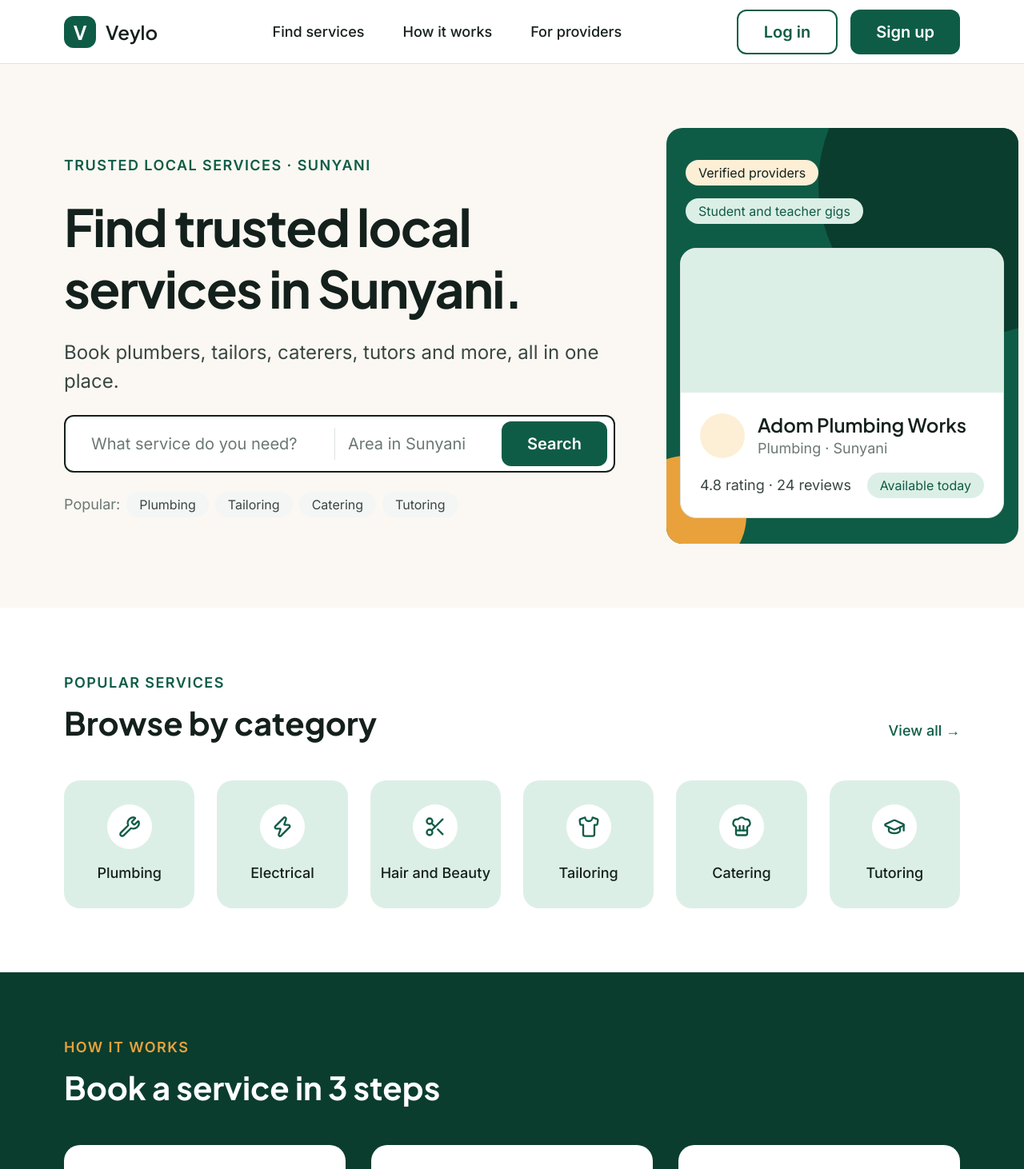
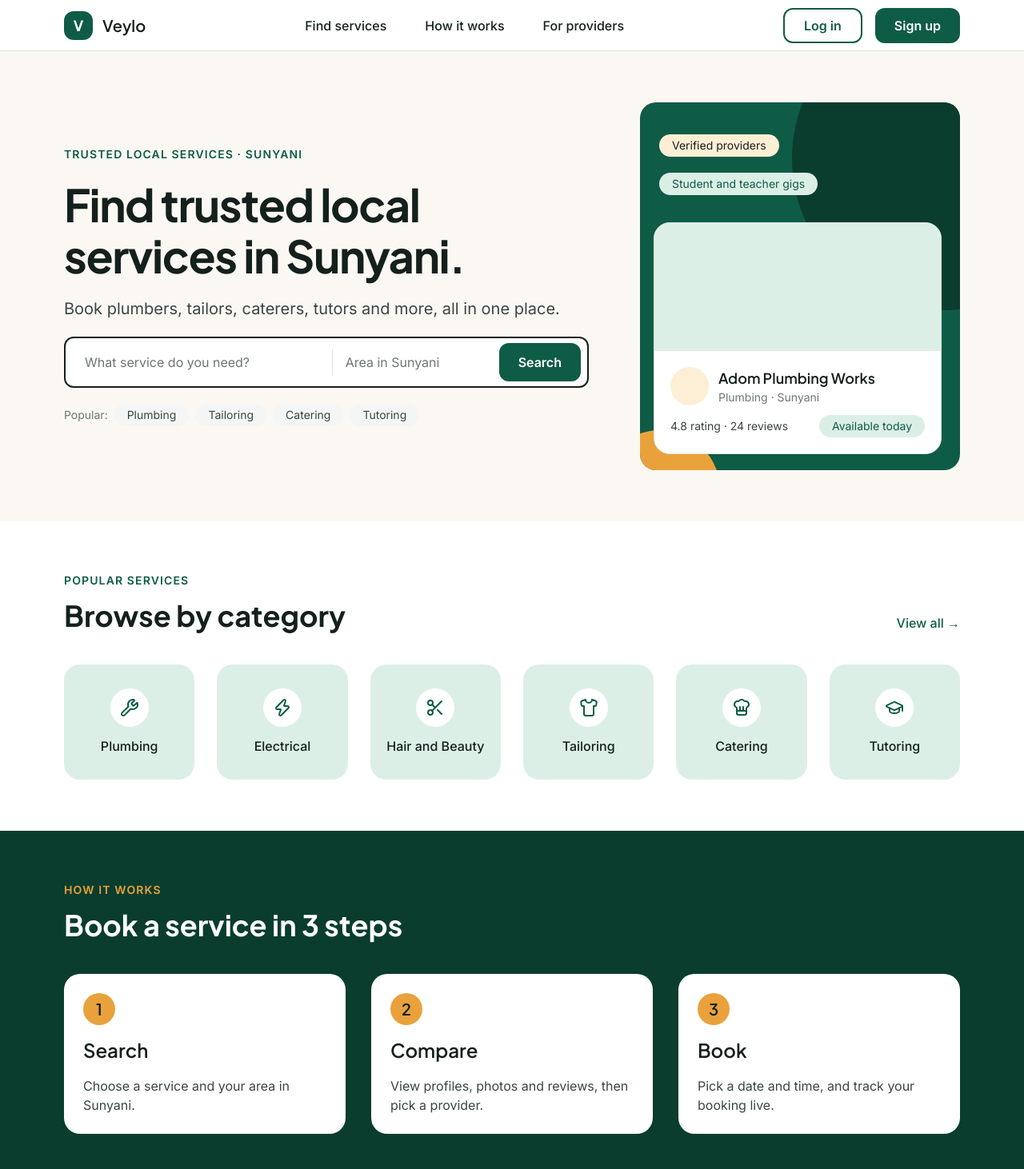
Before and after one commit to Meshack000/Veylo, a React (Vite) app: page / in a window 1280 px wide. Shown: the top 1462 px of the page at 80% size. Built offline with nearby package versions, Linux system fonts and the light colour scheme.

Commit message:
refactor: adjust typography and spacing across multiple components for improved consistency

```diff
--- a/src/components/Categories.jsx
+++ b/src/components/Categories.jsx
@@ -18,34 +18,34 @@ function Categories() {
   return (
     // id="services" lets the "Find services" link in the navbar scroll here
     <section id="services" className="bg-surface">
-      <div className="mx-auto w-full max-w-[1440px] px-6 py-20 lg:px-20">
+      <div className="mx-auto w-full max-w-[1440px] px-6 py-16 lg:px-20">
         {/* Heading row */}
         <div className="flex items-end justify-between gap-4">
           <div className="flex flex-col gap-3">
-            <p className="text-lg font-semibold uppercase tracking-[0.08em] text-brand">
+            <p className="text-sm font-semibold uppercase tracking-[0.08em] text-brand">
               Popular services
             </p>
-            <h2 className="font-heading text-4xl font-bold leading-[1.2] text-ink lg:text-[40px]">
+            <h2 className="font-heading text-3xl font-bold leading-[1.2] text-ink lg:text-4xl">
               Browse by category
             </h2>
           </div>
 
-          <a href="#" className="text-lg font-medium text-brand hover:underline">
+          <a href="#" className="text-base font-medium text-brand hover:underline">
             View all →
           </a>
         </div>
 
         {/* Tiles */}
-        <div className="mt-12 grid grid-cols-2 gap-7 sm:grid-cols-3 lg:grid-cols-6">
+        <div className="mt-10 grid grid-cols-2 gap-7 sm:grid-cols-3 lg:grid-cols-6">
           {categories.map(({ name, Icon }) => (
             <a
               key={name}
               href="#"
-              className="group flex h-40 flex-col items-center justify-center gap-4 rounded-[20px] bg-brand-soft text-lg font-medium text-ink transition hover:bg-brand hover:text-white"
+              className="group flex h-36 flex-col items-center justify-center gap-3 rounded-[20px] bg-brand-soft text-base font-medium text-ink transition hover:bg-brand hover:text-white"
             >
               {/* Icon circle: white by default, gold when you hover the tile */}
-              <span className="flex h-14 w-14 items-center justify-center rounded-full bg-surface text-brand transition group-hover:bg-accent group-hover:text-ink">
-                <Icon size={28} strokeWidth={2} />
+              <span className="flex h-12 w-12 items-center justify-center rounded-full bg-surface text-brand transition group-hover:bg-accent group-hover:text-ink">
+                <Icon size={24} strokeWidth={2} />
               </span>
               {name}
             </a>
--- a/src/components/Hero.jsx
+++ b/src/components/Hero.jsx
@@ -20,48 +20,48 @@ function Hero() {
 
   return (
     <section className="bg-page">
-      <div className="mx-auto flex w-full max-w-[1440px] items-center gap-16 px-6 py-16 lg:px-20 lg:py-20">
+      <div className="mx-auto flex w-full max-w-[1440px] items-center gap-16 px-6 py-12 lg:px-20 lg:py-16">
         {/* Left side: text and search */}
-        <div className="flex flex-1 flex-col gap-6">
-          <p className="text-lg font-semibold uppercase tracking-[0.08em] text-brand">
+        <div className="flex flex-1 flex-col gap-5">
+          <p className="text-sm font-semibold uppercase tracking-[0.08em] text-brand">
             Trusted local services · Sunyani
           </p>
 
-          <h1 className="font-heading text-5xl font-bold leading-[1.2] tracking-tight text-ink lg:text-[64px]">
+          <h1 className="font-heading text-4xl font-bold leading-[1.15] tracking-tight text-ink sm:text-5xl lg:text-[56px]">
             Find trusted local services in Sunyani.
           </h1>
 
-          <p className="text-2xl leading-normal text-body">
+          <p className="text-lg leading-normal text-body lg:text-xl">
             Book plumbers, tailors, caterers, tutors and more, all in one place.
           </p>
 
           {/* Search bar */}
           <form
             onSubmit={handleSearch}
-            className="flex h-[72px] items-center gap-4 rounded-xl border-2 border-ink bg-surface pl-8 pr-2"
+            className="flex h-16 items-center gap-4 rounded-xl border-2 border-ink bg-surface pl-6 pr-2"
           >
             <input
               type="text"
               value={service}
               onChange={(e) => setService(e.target.value)}
               placeholder="What service do you need?"
-              className="min-w-0 flex-1 bg-transparent text-xl text-ink outline-none placeholder:text-muted"
+              className="min-w-0 flex-1 bg-transparent text-base text-ink outline-none placeholder:text-muted"
             />
 
             {/* Thin line between the two fields */}
-            <span className="hidden h-10 w-px bg-line sm:block" />
+            <span className="hidden h-8 w-px bg-line sm:block" />
 
             <input
               type="text"
               value={area}
               onChange={(e) => setArea(e.target.value)}
               placeholder="Area in Sunyani"
-              className="hidden w-44 shrink-0 bg-transparent text-xl text-ink outline-none placeholder:text-muted sm:block"
+              className="hidden w-44 shrink-0 bg-transparent text-base text-ink outline-none placeholder:text-muted sm:block"
             />
 
             <button
               type="submit"
-              className="h-14 shrink-0 rounded-xl bg-brand px-8 text-xl font-semibold text-white transition hover:bg-brand-dark"
+              className="h-12 shrink-0 rounded-xl bg-brand px-6 text-base font-semibold text-white transition hover:bg-brand-dark"
             >
               Search
             </button>
@@ -69,11 +69,11 @@ function Hero() {
 
           {/* Popular chips */}
           <div className="flex flex-wrap items-center gap-2">
-            <span className="text-lg text-muted">Popular:</span>
+            <span className="text-sm text-muted">Popular:</span>
             {popular.map((item) => (
               <span
                 key={item}
-                className="rounded-full bg-subtle px-4 py-1 text-base text-body"
+                className="rounded-full bg-subtle px-4 py-1 text-sm text-body"
               >
                 {item}
               </span>
@@ -82,22 +82,22 @@ function Hero() {
         </div>
 
         {/* Right side: green visual (hidden on small screens) */}
-        <div className="relative hidden h-[520px] w-[440px] shrink-0 overflow-hidden rounded-[20px] bg-brand lg:block">
+        <div className="relative hidden h-[460px] w-[400px] shrink-0 overflow-hidden rounded-[20px] bg-brand lg:block">
           {/* Decorative circles */}
           <div className="absolute -top-[120px] left-[190px] h-[380px] w-[380px] rounded-full bg-brand-dark" />
           <div className="absolute -left-[50px] top-[410px] h-[150px] w-[150px] rounded-full bg-accent" />
 
           {/* Badges */}
-          <span className="absolute left-6 top-10 rounded-full bg-accent-soft px-4 py-1 text-base text-ink">
+          <span className="absolute left-6 top-10 rounded-full bg-accent-soft px-4 py-1 text-sm text-ink">
             Verified providers
           </span>
-          <span className="absolute left-6 top-[88px] rounded-full bg-brand-soft px-4 py-1 text-base text-brand">
+          <span className="absolute left-6 top-[88px] rounded-full bg-brand-soft px-4 py-1 text-sm text-brand">
             Student and teacher gigs
           </span>
 
           {/* Sample provider card */}
           <ProviderCard
-            className="absolute left-[17px] top-[150px] w-[405px]"
+            className="absolute left-[17px] top-[150px] w-[360px]"
             name="Adom Plumbing Works"
             service="Plumbing · Sunyani"
             rating="4.8"
--- a/src/components/HowItWorks.jsx
+++ b/src/components/HowItWorks.jsx
@@ -24,34 +24,34 @@ function HowItWorks() {
   return (
     // id="how-it-works" lets the "How it works" link in the navbar scroll here
     <section id="how-it-works" className="bg-brand-dark">
-      <div className="mx-auto w-full max-w-[1440px] px-6 py-20 lg:px-20">
+      <div className="mx-auto w-full max-w-[1440px] px-6 py-16 lg:px-20">
         {/* Heading */}
         <div className="flex flex-col gap-3">
-          <p className="text-lg font-semibold uppercase tracking-[0.08em] text-accent">
+          <p className="text-sm font-semibold uppercase tracking-[0.08em] text-accent">
             How it works
           </p>
-          <h2 className="font-heading text-4xl font-bold leading-[1.2] text-white lg:text-[40px]">
+          <h2 className="font-heading text-3xl font-bold leading-[1.2] text-white lg:text-4xl">
             Book a service in 3 steps
           </h2>
         </div>
 
         {/* Step cards */}
-        <div className="mt-12 grid gap-8 md:grid-cols-3">
+        <div className="mt-10 grid gap-8 md:grid-cols-3">
           {steps.map((step) => (
             <div
               key={step.number}
-              className="flex flex-col gap-4 rounded-[20px] bg-surface p-8"
+              className="flex flex-col gap-4 rounded-[20px] bg-surface p-6"
             >
               {/* Gold number circle */}
-              <span className="flex h-12 w-12 items-center justify-center rounded-full bg-accent font-heading text-2xl font-semibold text-ink">
+              <span className="flex h-10 w-10 items-center justify-center rounded-full bg-accent font-heading text-xl font-semibold text-ink">
                 {step.number}
               </span>
 
-              <h3 className="font-heading text-[28px] font-semibold leading-[1.3] text-ink">
+              <h3 className="font-heading text-2xl font-semibold leading-[1.3] text-ink">
                 {step.title}
               </h3>
 
-              <p className="text-xl leading-normal text-body">{step.text}</p>
+              <p className="text-base leading-normal text-body">{step.text}</p>
             </div>
           ))}
         </div>
--- a/src/components/Navbar.jsx
+++ b/src/components/Navbar.jsx
@@ -3,18 +3,18 @@
 
 function Navbar() {
   return (
-    <header className="h-20 border-b border-line bg-surface">
+    <header className="h-16 border-b border-line bg-surface">
       <nav className="mx-auto flex h-full w-full max-w-[1440px] items-center justify-between px-6 lg:px-20">
         {/* Logo: green square with a V, then the brand name */}
         <a href="/" className="flex items-center gap-3">
-          <span className="flex h-10 w-10 items-center justify-center rounded-xl bg-brand font-heading text-2xl font-bold text-white">
+          <span className="flex h-9 w-9 items-center justify-center rounded-xl bg-brand font-heading text-lg font-bold text-white">
             V
           </span>
-          <span className="font-heading text-2xl font-semibold text-ink">Veylo</span>
+          <span className="font-heading text-xl font-semibold text-ink">Veylo</span>
         </a>
 
         {/* Links (hidden on small screens) */}
-        <ul className="hidden items-center gap-12 text-lg font-medium text-ink md:flex">
+        <ul className="hidden items-center gap-12 text-base font-medium text-ink md:flex">
           <li><a href="#services">Find services</a></li>
           <li><a href="#how-it-works">How it works</a></li>
           <li><a href="#providers">For providers</a></li>
@@ -24,13 +24,13 @@ function Navbar() {
         <div className="flex items-center gap-4">
           <a
             href="/login"
-            className="hidden h-14 items-center justify-center rounded-xl border-2 border-brand px-8 text-xl font-semibold text-brand transition hover:bg-brand-soft sm:flex"
+            className="hidden h-11 items-center justify-center rounded-xl border-2 border-brand px-6 text-base font-semibold text-brand transition hover:bg-brand-soft sm:flex"
           >
             Log in
           </a>
           <a
             href="/signup"
-            className="flex h-14 items-center justify-center rounded-xl bg-brand px-8 text-xl font-semibold text-white transition hover:bg-brand-dark"
+            className="flex h-11 items-center justify-center rounded-xl bg-brand px-6 text-base font-semibold text-white transition hover:bg-brand-dark"
           >
             Sign up
           </a>
--- a/src/components/ProviderCard.jsx
+++ b/src/components/ProviderCard.jsx
@@ -8,24 +8,24 @@ function ProviderCard({ name, service, rating, reviews, tag, className = "" }) {
       className={`overflow-hidden rounded-[20px] border border-line bg-surface ${className}`}
     >
       {/* Cover photo placeholder (we will swap in a real image later) */}
-      <div className="h-[180px] bg-brand-soft" />
+      <div className="h-40 bg-brand-soft" />
 
-      <div className="flex flex-col gap-4 p-6">
+      <div className="flex flex-col gap-3 p-5">
         {/* Avatar, name and service */}
-        <div className="flex items-center gap-4">
-          <div className="h-14 w-14 shrink-0 rounded-full bg-accent-soft" />
+        <div className="flex items-center gap-3">
+          <div className="h-12 w-12 shrink-0 rounded-full bg-accent-soft" />
           <div>
-            <h3 className="font-heading text-2xl font-semibold text-ink">{name}</h3>
-            <p className="text-lg text-muted">{service}</p>
+            <h3 className="font-heading text-lg font-semibold text-ink">{name}</h3>
+            <p className="text-sm text-muted">{service}</p>
           </div>
         </div>
 
         {/* Rating and tag */}
-        <div className="flex items-center justify-between gap-2 text-lg text-body">
+        <div className="flex items-center justify-between gap-2 text-sm text-body">
           <span>
             {rating} rating · {reviews} reviews
           </span>
-          <span className="rounded-full bg-brand-soft px-4 py-1 text-base text-brand">
+          <span className="rounded-full bg-brand-soft px-4 py-1 text-sm text-brand">
             {tag}
           </span>
         </div>
```
